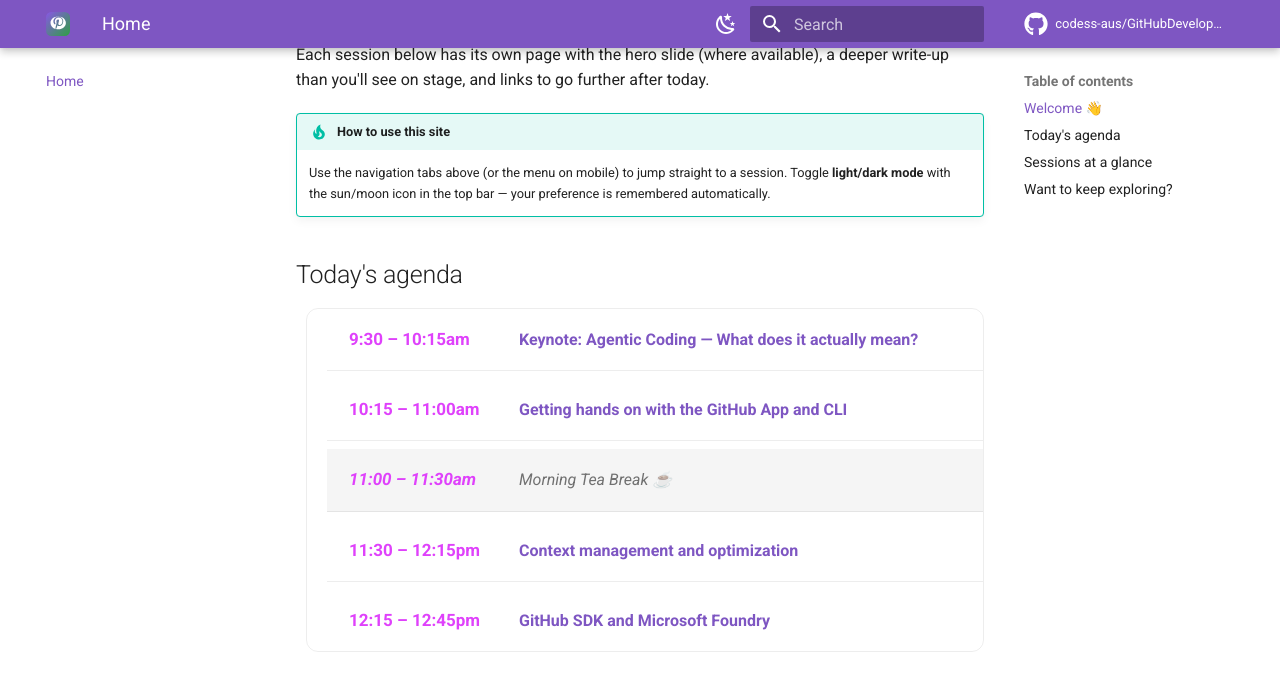
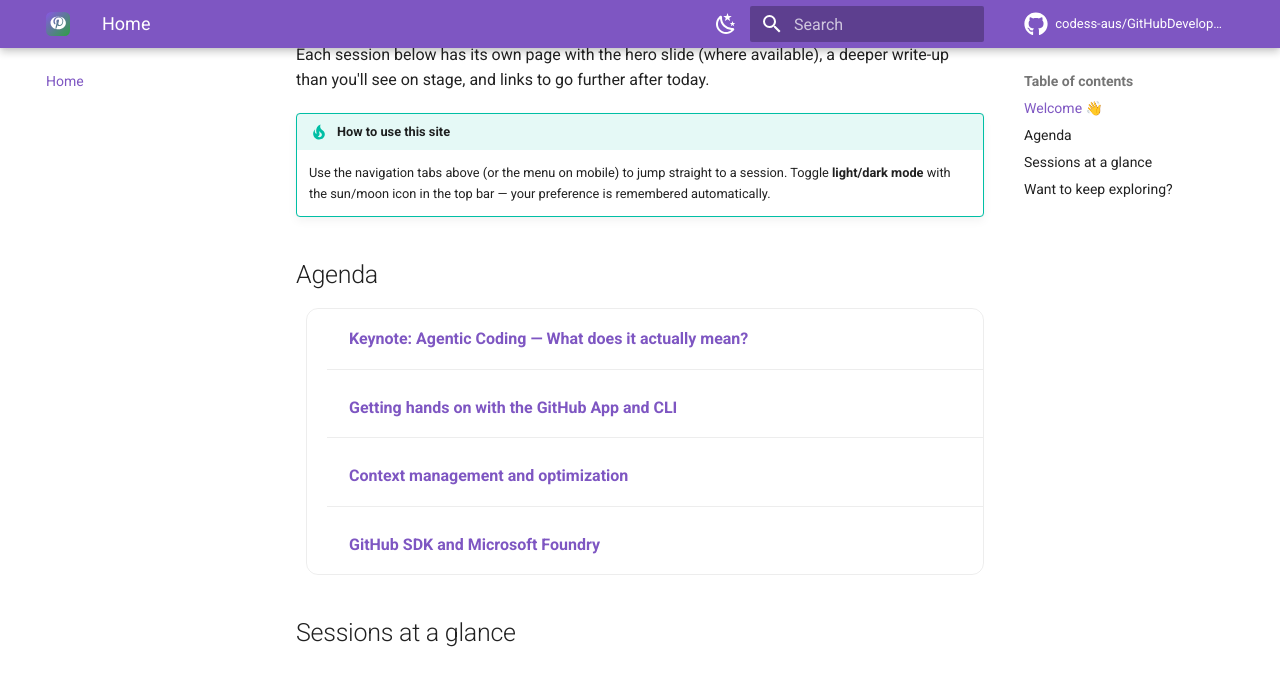
Before and after one commit to codess-aus/GitHubDeveloperDay, an MkDocs documentation site: the page built from docs/index.md, in a window 1280 px wide and 1400 px high, scrolled down 781 px. Shown: the top 681 px of the window. Built offline with MkDocs 1.6.1 and Material for MkDocs 9.7.7, drawn with Linux system fonts in a browser that asks for light colours; comment, search, counter and statistics services are not loaded; some of the changed text lies outside the part shown; grey boxes are pictures that could not be loaded.

Commit message:
Remove agenda times and break from the companion site
The event has passed, so specific session times and the morning tea
break are no longer relevant. Simplified the home page agenda list to
a plain session list, dropped time badges from the session cards, and
removed the time line from each session page header.

Co-authored-by: Copilot <223556219+Copilot@users.noreply.github.com>

```diff
--- a/docs/index.md
+++ b/docs/index.md
@@ -19,27 +19,19 @@ write-up than you'll see on stage, and links to go further after today.
     session. Toggle **light/dark mode** with the sun/moon icon in the top bar —
     your preference is remembered automatically.
 
-## Today's agenda
+## Agenda
 
 <ul class="gdd-agenda">
   <li>
-    <time>9:30 – 10:15am</time>
     <span><a href="keynote/">Keynote: Agentic Coding — What does it actually mean?</a></span>
   </li>
   <li>
-    <time>10:15 – 11:00am</time>
     <span><a href="github-app-cli/">Getting hands on with the GitHub App and CLI</a></span>
   </li>
-  <li class="gdd-break">
-    <time>11:00 – 11:30am</time>
-    <span>Morning Tea Break ☕</span>
-  </li>
   <li>
-    <time>11:30 – 12:15pm</time>
     <span><a href="context-management/">Context management and optimization</a></span>
   </li>
   <li>
-    <time>12:15 – 12:45pm</time>
     <span><a href="sdk-foundry/">GitHub SDK and Microsoft Foundry</a></span>
   </li>
 </ul>
@@ -50,7 +42,7 @@ write-up than you'll see on stage, and links to go further after today.
   <a class="gdd-card" href="keynote/">
     <img class="gdd-thumb" src="img/2-hero-agentic.png" alt="" loading="lazy">
     <div class="gdd-body">
-      <span class="gdd-tag">Keynote · 9:30am</span>
+      <span class="gdd-tag">Keynote</span>
       <h3>Agentic Coding: What does it actually mean?</h3>
       <p>Why the shift from "AI in your app" to "your app is the agent" changes how we build and secure software.</p>
     </div>
@@ -59,7 +51,7 @@ write-up than you'll see on stage, and links to go further after today.
   <a class="gdd-card" href="github-app-cli/">
     <img class="gdd-thumb" src="img/3-GHCPAppAndCLI.png" alt="" loading="lazy">
     <div class="gdd-body">
-      <span class="gdd-tag">Hands on · 10:15am</span>
+      <span class="gdd-tag">Hands on</span>
       <h3>Getting hands on with the GitHub App and CLI</h3>
       <p>Six surfaces, one Copilot subscription — install the CLI, tour the desktop app, and see how governance flows down.</p>
     </div>
@@ -68,7 +60,7 @@ write-up than you'll see on stage, and links to go further after today.
   <a class="gdd-card" href="context-management/">
     <img class="gdd-thumb" src="img/5-hero-context.png" alt="" loading="lazy">
     <div class="gdd-body">
-      <span class="gdd-tag">Deep dive · 11:30am</span>
+      <span class="gdd-tag">Deep dive</span>
       <h3>Context management and optimization</h3>
       <p>Keeping long agent sessions fast, cheap, and accurate as your codebase and conversation history grow.</p>
     </div>
@@ -77,7 +69,7 @@ write-up than you'll see on stage, and links to go further after today.
   <a class="gdd-card" href="sdk-foundry/">
     <img class="gdd-thumb" src="img/4-SDKAndFoundry.png" alt="" loading="lazy">
     <div class="gdd-body">
-      <span class="gdd-tag">Build · 12:15pm</span>
+      <span class="gdd-tag">Build</span>
       <h3>GitHub SDK and Microsoft Foundry</h3>
       <p>A programmable agent harness you can embed in your own apps, tools, and services.</p>
     </div>
```
Also changed, not shown: docs/context-management.md (+0 -2 lines), docs/github-app-cli.md (+0 -2 lines), docs/keynote.md (+0 -2 lines), docs/sdk-foundry.md (+0 -2 lines).
